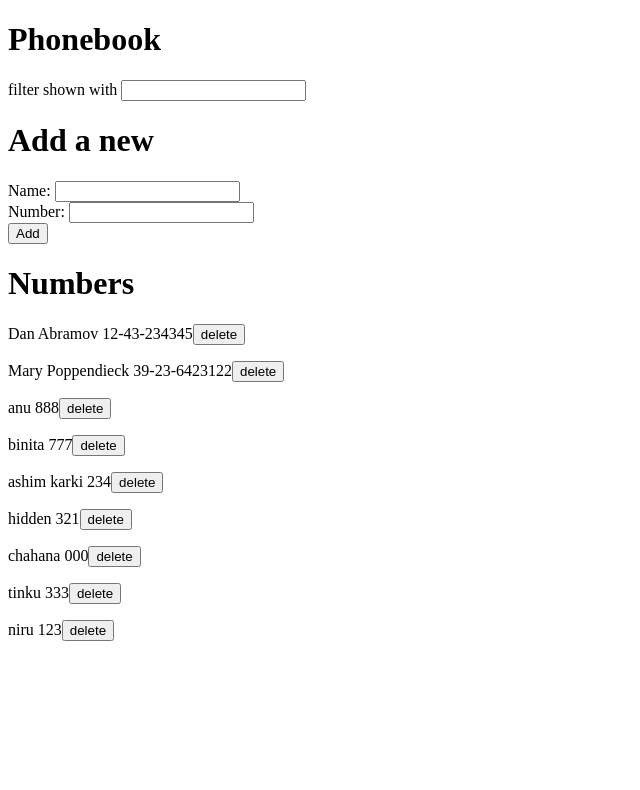
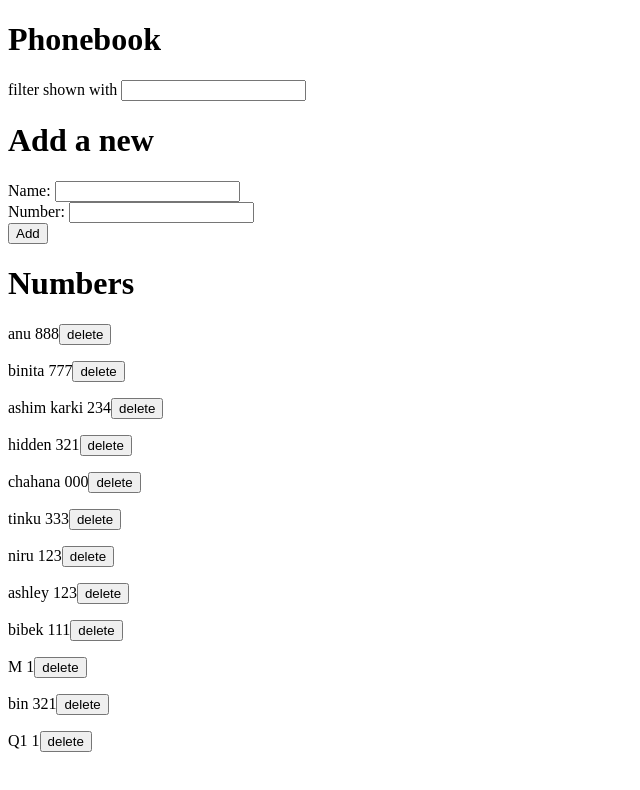
Before and after one commit to binita-hamal/fullstackopen, a React (Vite) app in the folder part2/phonebook/: page / in a window 1280 px wide. Shown: the top 790 px of the page, without its empty margins (0-640 px from the left). Built offline with nearby package versions, Linux system fonts and the light colour scheme; data requests are answered from the project's data file.

Commit message:
2.16 exercise completed

```diff
--- a/part2/phonebook/db.json
+++ b/part2/phonebook/db.json
@@ -1,15 +1,5 @@
 {
   "persons": [
-    {
-      "name": "Dan Abramov",
-      "number": "12-43-234345",
-      "id": "3"
-    },
-    {
-      "name": "Mary Poppendieck",
-      "number": "39-23-6423122",
-      "id": "4"
-    },
     {
       "id": "5",
       "name": "anu",
@@ -44,6 +34,31 @@
       "id": "11",
       "name": "niru",
       "number": "123"
+    },
+    {
+      "id": "8751",
+      "name": "ashley",
+      "number": "123"
+    },
+    {
+      "id": "a263",
+      "name": "bibek",
+      "number": "111"
+    },
+    {
+      "id": "d550",
+      "name": "M",
+      "number": "1"
+    },
+    {
+      "id": "02b6",
+      "name": "bin",
+      "number": "321"
+    },
+    {
+      "id": "a578",
+      "name": "Q1",
+      "number": "1"
     }
   ]
 }
--- a/part2/phonebook/src/App.jsx
+++ b/part2/phonebook/src/App.jsx
@@ -1,122 +1,11 @@
-// import { useEffect, useState } from "react";
-// import PersonForm from "./PersonForm";
-// import Persons from "./Persons";
-// import Filter from "./Filter";
-// import services from "./services/axios";
-
-// function App() {
-//   const [persons, setPersons] = useState([]);
-//   const [inputText, setInputText] = useState("");
-//   const [inputNum, setInputNum] = useState("");
-//   const [filterText, setFilterText] = useState("");
-
-//   useEffect(() => {
-//     services.getAll().then((data) => setPersons(data));
-//   }, []);
-
-//   function handleDelete(id, name) {
-//     if (window.confirm(`Delete ${name} ?`)) {
-//       services.remove(String(id)).then(() => {
-//         setPersons(prev => prev.filter((p) => String(p.id) !== String(id)));
-//       });
-//     }
-//   }
-
-//   function handleFormSubmit(e) {
-//     e.preventDefault();
-
-//     const alreadyExistedPerson = persons.find((p) => p.name === inputText);
-//     if (alreadyExistedPerson) {
-//       if (
-//         window.confirm(
-//           `${alreadyExistedPerson.name} is already added to phonebook,replace the old number with a new one?`
-//         )
-//       ) {
-//         const updatePerson = {
-//           ...alreadyExistedPerson,
-//           number: inputNum,
-//         };
-
-//         services.update(alreadyExistedPerson.id, updatePerson).then((per) => {
-//           setPersons(persons.map((p) => (String(p.id) === String(alreadyExistedPerson.id) ? per : p)));
-//           setInputText("");
-//           setInputNum("");
-//         });
-//       }
-//       return;
-//     }
-
-
-
-// // let alreadyAdded = persons.filter((p) => p.name === inputText);
-
-// // if (alreadyAdded.length > 0) {
-// //   alert(`${inputText} is already added to phonebook`);
-// // } else {
-//   let obj = {
-//     name: inputText,
-//     // id: persons.length + 1,
-//     number: inputNum,
-//   };
-//   // setPersons([...persons, obj]);
-
-//   services.create(obj).then((O) => {
-//     setPersons([...persons, O]);
-//     setInputText("");
-//     setInputNum("");
-//   });
-// }
-
-// const filterPeople = persons.filter((p) => {
-//   return p.name.toLowerCase().includes(filterText.toLowerCase());
-// });
-
-// return (
-//   <>
-//     <div>
-//       <h1>Phonebook</h1>
-
-//       <Filter filterText={filterText} setFilterText={setFilterText} />
-
-//       <div>
-//         <h1>Add a new</h1>
-
-//         <PersonForm
-//           handleFormSubmit={handleFormSubmit}
-//           inputText={inputText}
-//           setInputText={setInputText}
-//           inputNum={inputNum}
-//           setInputNum={setInputNum}
-//         />
-//       </div>
-
-//       <h1>Numbers</h1>
-
-//       <Persons
-//         filterText={filterText}
-//         filterPeople={filterPeople}
-//         persons={persons}
-//         setPersons={setPersons}
-//         handleDelete={handleDelete}
-//       />
-//     </div>
-//   </>
-// );
-// }
-
-// export default App;
-
-
-
-
-
 import { useEffect, useState } from "react";
 import PersonForm from "./PersonForm";
 import Persons from "./Persons";
 import Filter from "./Filter";
-import '../db.json';
-import axios from 'axios'
-import service from "./services/axios"
+import "../db.json";
+import service from "./services/axios";
+import "./index.css";
+import Notification from "./Notification";
 
 function App() {
   const [persons, setPersons] = useState([]);
@@ -127,25 +16,21 @@ function App() {
   const [filterText, setFilterText] = useState("");
 
 
+  const [notification,setNotification] = useState(null)
+
   // useEffect(()=>{
   //   axios.get('http://localhost:3001/persons').then(res => setPersons(res.data))
 
   // },[])
 
-  useEffect(()=>{
-    service.getAll().then(res=> setPersons(res.data))
-  },[])
-
-
-
-
+  useEffect(() => {
+    service.getAll().then((res) => setPersons(res.data));
+  }, []);
 
   function handleFormSubmit(e) {
     e.preventDefault();
 
-
     // console.log(persons)
-
 
     // let alreadyAdded = persons.filter((p) => p.name === inputText);
 
@@ -153,55 +38,48 @@ function App() {
     //   alert(`${inputText} is already added to phonebook`);
     // }
 
-    const existingPerson = persons.find((p)=> p.name === inputText);
+    const existingPerson = persons.find((p) => p.name === inputText);
 
-    if(existingPerson){
-      const confirmUser = window.confirm(`${inputText} is already added to phonebook. Replace the old number with a new one?`);
+    if (existingPerson) {
+      const confirmUser = window.confirm(
+        `${inputText} is already added to phonebook. Replace the old number with a new one?`
+      );
 
+      if (confirmUser) {
+        const updatePerson = {
+          ...existingPerson,
+          number: inputNum,
+        };
 
-    if(confirmUser){
-      const updatePerson = {
-        ...existingPerson,
-        number: inputNum
+        service.update(existingPerson.id, updatePerson).then((pe) => {
+          setPersons(persons.map((p) => (p.id === existingPerson.id ? pe : p)));
+        });
       }
-
-
-      service.update(existingPerson.id,updatePerson).then((pe)=>{
-        setPersons(persons.map((p)=> p.id === existingPerson.id ? pe : p))
-      })
-    }
-  }
-
-
-
-
-
-    else {
+    } else {
       let obj = {
         name: inputText,
-        id: persons.length + 1,
+        // id: persons.length + 1,
         number: inputNum,
       };
 
+      // axios.post('http://localhost:3001/persons',obj).then(res=>{
+      //   setPersons([...persons,res.data])
+      // })
+
+      service.create(obj).then((res) => {
+        setPersons([...persons, res.data]);
 
 
-        // axios.post('http://localhost:3001/persons',obj).then(res=>{
-        //   setPersons([...persons,res.data])
-        // })
+        setNotification(`Added ${inputText}`)
+
+        setTimeout(()=>{
+
+          setNotification(null)
+
+        },5000)
 
 
-        service.create(obj).then(res=>{
-          setPersons([...persons,res.data])
-        })
-
-
-
-
-
-
-
-
-
+      });
 
       // setPersons([...persons, obj]);
       setInputText("");
@@ -218,29 +96,31 @@ function App() {
       <div>
         <h1>Phonebook</h1>
 
-       <Filter filterText={filterText}
-        setFilterText={setFilterText}
-       />
+        <Notification message={notification}/>
+
+
+        <Filter filterText={filterText} setFilterText={setFilterText} />
 
         <div>
           <h1>Add a new</h1>
 
-          <PersonForm handleFormSubmit={handleFormSubmit}
+          <PersonForm
+            handleFormSubmit={handleFormSubmit}
             inputText={inputText}
             setInputText={setInputText}
             inputNum={inputNum}
             setInputNum={setInputNum}
           />
-
         </div>
 
         <h1>Numbers</h1>
 
-         <Persons filterText={filterText} filterPeople={filterPeople}
+        <Persons
+          filterText={filterText}
+          filterPeople={filterPeople}
           persons={persons}
           setPersons={setPersons}
-         />
-
+        />
       </div>
     </>
   );
--- /dev/null
+++ b/part2/phonebook/src/Notification.jsx
@@ -0,0 +1,13 @@
+import React from "react";
+
+function Notification({ message }) {
+
+    if(!message) return null;
+  return (
+    <>
+      <div className="notification">{message}</div>
+    </>
+  );
+}
+
+export default Notification;
--- a/part2/phonebook/src/Persons.jsx
+++ b/part2/phonebook/src/Persons.jsx
@@ -1,10 +1,8 @@
+import React from "react";
+import service from "./services/axios";
 
-import React from 'react'
-import service from "./services/axios"
-
-function Persons({filterText,filterPeople,persons,setPersons}) {
-
-  function handleDelete(id,name){
+function Persons({ filterText, filterPeople, persons, setPersons }) {
+  function handleDelete(id, name) {
     // let deletePer = persons.filter((per)=> {
     //   if(per.id === id){
     //     window.confirm(`Delete ${per.name} ?`)
@@ -15,33 +13,26 @@ function Persons({filterText,filterPeople,persons,setPersons}) {
     //   setPersons(persons.filter((per)=> per.id !== id))
     // }
 
-
-    if(window.confirm(`Delete ${name}`)){
-      service.remove(id).then(()=>{
-        setPersons(persons.filter((per)=> per.id !== id))
-      })
+    if (window.confirm(`Delete ${name}`)) {
+      service.remove(id).then(() => {
+        setPersons(persons.filter((per) => per.id !== id));
+      });
     }
-
   }
-
-
-
-
 
   return (
     <div>
-       {(filterText ? filterPeople : persons).map((p) => {
+      {(filterText ? filterPeople : persons).filter(p=> p && p.id)
+      .map((p) => {
         return (
           <p key={p.id} style={{ listStyle: "none" }}>
             {p.name} {p.number}
-
-                <button onClick={()=> handleDelete(p.id,p.name)}>delete</button>
+            <button onClick={() => handleDelete(p.id, p.name)}>delete</button>
           </p>
-
         );
       })}
     </div>
-  )
+  );
 }
 
-export default Persons
+export default Persons;
--- a/part2/phonebook/src/index.css
+++ b/part2/phonebook/src/index.css
@@ -0,0 +1,9 @@
+.notification{
+    width:100%;
+    height:20px;
+    padding:10px;
+    margin-bottom: 15px;
+    background-color:gray;
+    border-radius: 5px;
+    border: 5px solid green;
+}
--- a/part2/phonebook/src/services/axios.js
+++ b/part2/phonebook/src/services/axios.js
@@ -18,7 +18,6 @@ const update = (id,newObj)=>{
     const request = axios.put(`${baseUrl}/${id}`, newObj)
     return request.then((response)=> response.data)
 
-
 }
 
 
```
Lines whose indentation alone changed are shown as unchanged.
